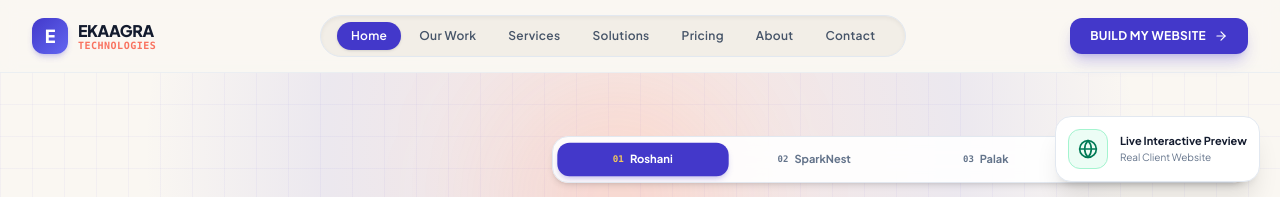
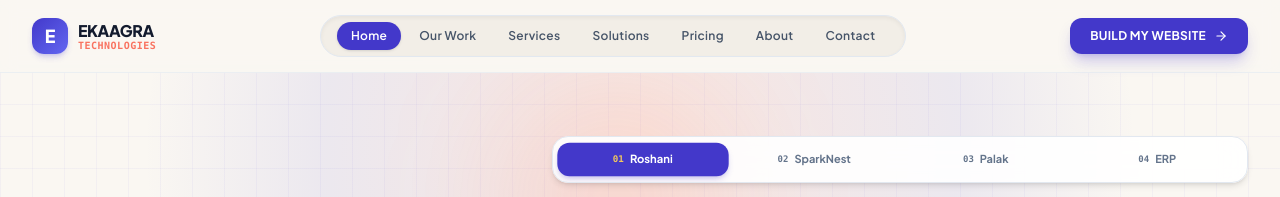
Before and after one commit to rishavrajrj/Ekaagra-Technologies, a Next.js app: page / in a window 1280 px wide. Shown: the top 197 px of the page. Built offline with nearby package versions, Linux system fonts and the light colour scheme.

Commit message:
fix(ui): remove top-right floating badge from hero preview

```diff
--- a/src/components/ui/HeroVisual.tsx
+++ b/src/components/ui/HeroVisual.tsx
@@ -102,16 +102,6 @@ export default function HeroVisual() {
       <div className="absolute -top-12 -left-12 w-56 h-56 bg-[#F97360]/15 rounded-full blur-3xl pointer-events-none" />
       <div className="absolute -bottom-12 -right-12 w-56 h-56 bg-[#4338CA]/15 rounded-full blur-3xl pointer-events-none" />
 
-      {/* Floating Capability Badge 1 */}
-      <div className="hidden sm:flex absolute -top-5 -right-3 z-30 bg-white border border-[#E2E8F0] rounded-2xl p-3 shadow-xl items-center gap-3 animate-float">
-        <div className="w-10 h-10 rounded-xl bg-emerald-50 text-emerald-700 flex items-center justify-center font-extrabold text-sm border border-emerald-200">
-          <Globe className="w-5 h-5" />
-        </div>
-        <div>
-          <div className="text-[11px] font-bold text-[#131B2E]">Live Interactive Preview</div>
-          <div className="text-[10px] text-[#64748B]">Real Client Website</div>
-        </div>
-      </div>
 
       {/* Floating Capability Badge 2 */}
       <div className="hidden sm:flex absolute -bottom-4 -left-4 z-30 bg-white border border-[#E2E8F0] rounded-2xl p-3 shadow-xl items-center gap-3 animate-float-slow">
```
